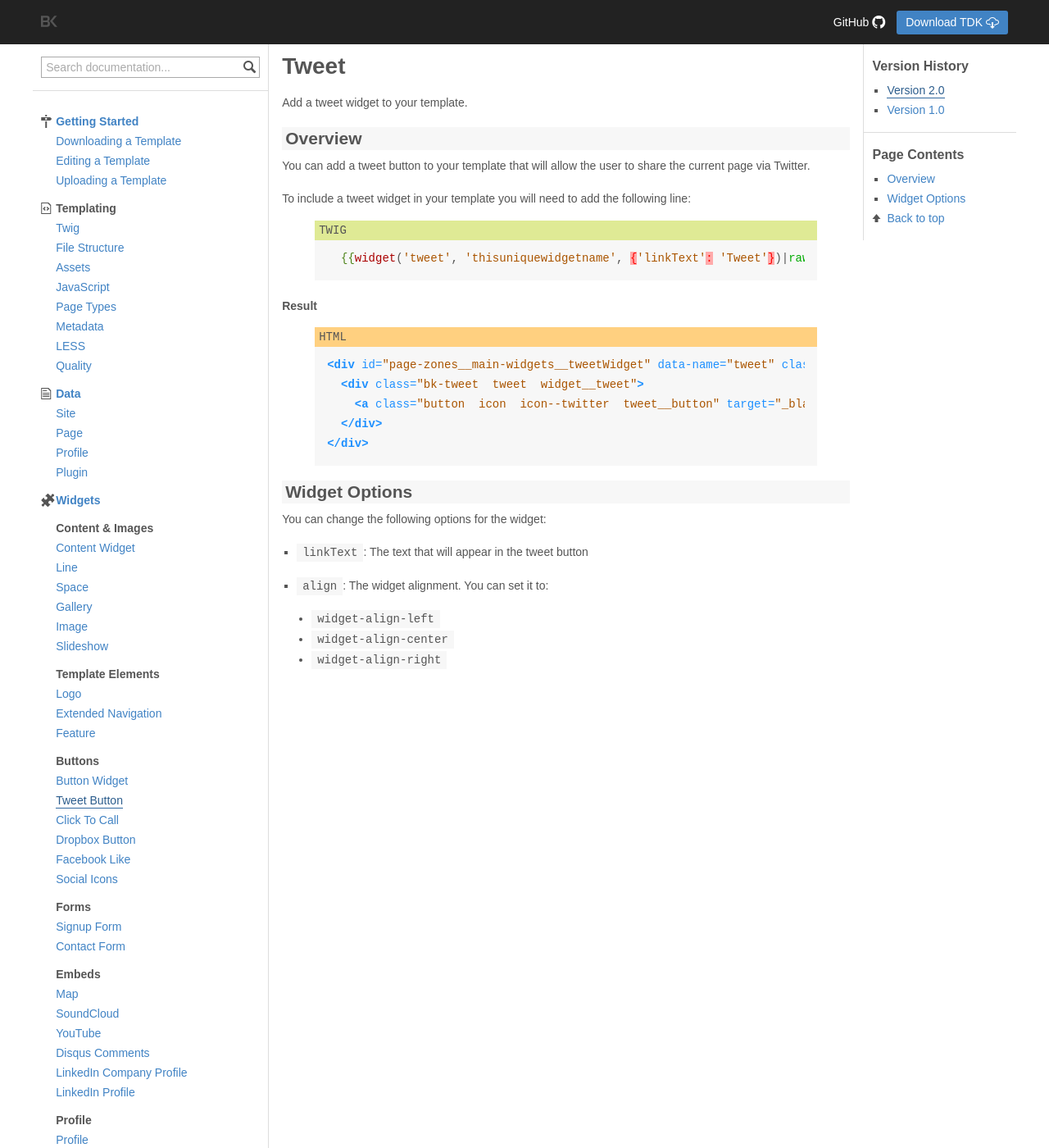
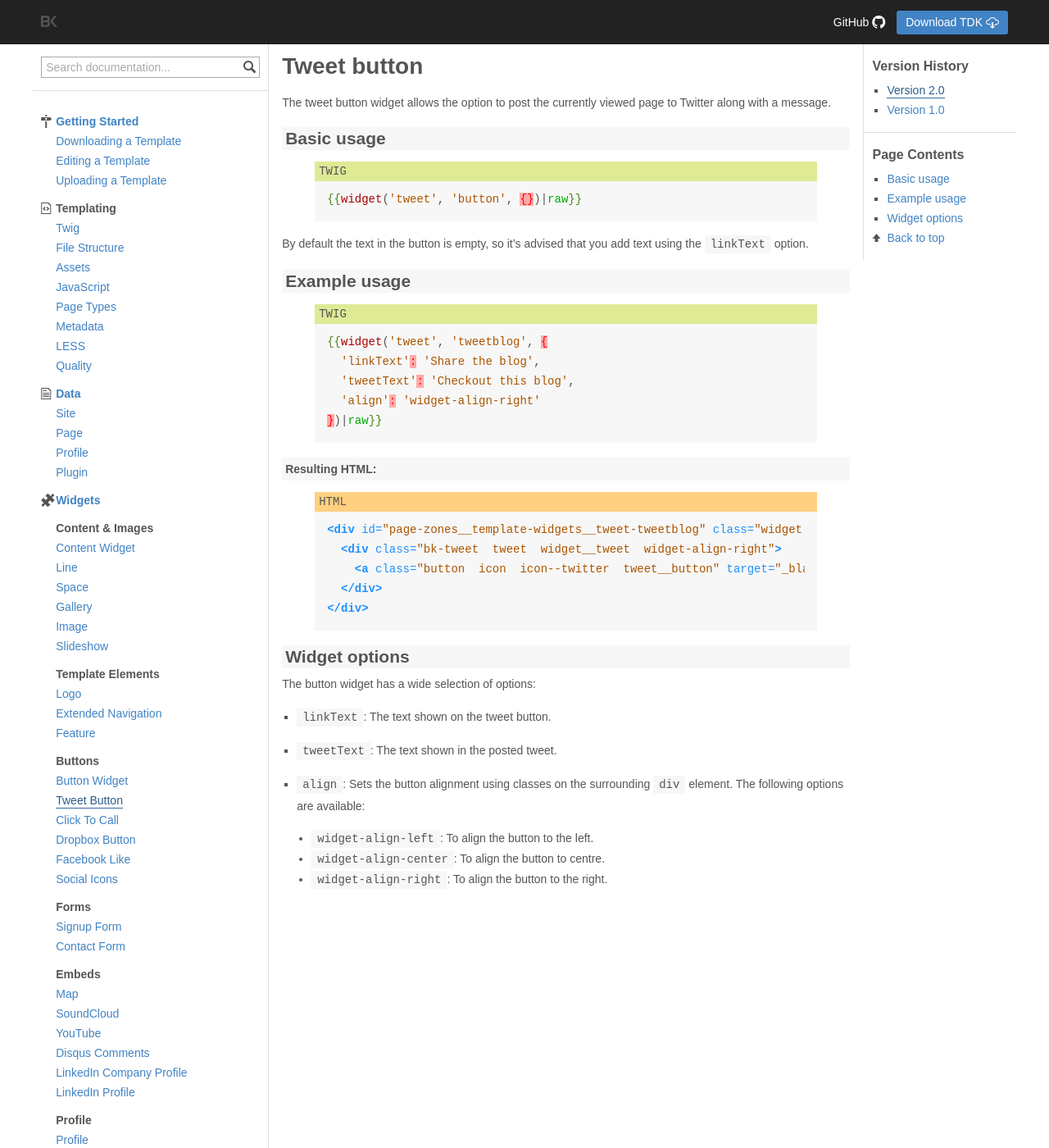
Before and after one commit to rusic/documentation, a Jekyll site: the page built from widgets/v2/tweet-button.md, in a window 1280 px wide and 1400 px high. Shown: the whole window at 82% size. Built offline with Jekyll 4.4.1, drawn with Linux system fonts in a browser that asks for light colours.

Commit message:
Amends to button widget, revised tweet button widget

````diff
--- a/widgets/v2/tweet-button.md
+++ b/widgets/v2/tweet-button.md
@@ -1,6 +1,6 @@
 ---
 layout: widget
-title: Tweet
+title: Tweet button
 searchable: true
 versions:
 - version: Version 2.0
@@ -9,45 +9,60 @@ versions:
   url: /widgets/v1/tweet-button/
 ---
 
-# Tweet
+# Tweet button
 
-Add a tweet widget to your template.
+The tweet button widget allows the option to post the currently viewed page to Twitter along with a message.
 
-## Overview
-
-You can add a tweet button to your template that will allow the user to share the current page via Twitter.
-
-To include a tweet widget in your template you will need to add the following line:
+## Basic usage
 
 {% highlight django %}
 {% raw %}
 
-  {{widget('tweet', 'thisuniquewidgetname', {'linkText': 'Tweet'})|raw}}
+{{widget('tweet', 'button', {})|raw}}
 
 {% endraw %}
 {% endhighlight %}
 
+By default the text in the button is empty, so it's advised that you add text using the ```linkText``` option.
 
-<h4>Result</h4>
+## Example usage
+
+{% highlight django %}
+{% raw %}
+
+{{widget('tweet', 'tweetblog', {
+  'linkText': 'Share the blog',
+  'tweetText': 'Checkout this blog',
+  'align': 'widget-align-right'
+})|raw}}
+
+{% endraw %}
+{% endhighlight %}
+
+#### Resulting HTML:
+
 {% highlight html %}
 {% raw %}
 
-<div id="page-zones__main-widgets__tweetWidget" data-name="tweet" class="widget  widget--zone-widget">
-  <div class="bk-tweet  tweet  widget__tweet">
-    <a class="button  icon  icon--twitter  tweet__button" target="_blank" href="https://twitter.com/share?text=&amp;url=">Tweet</a>
+<div id="page-zones__template-widgets__tweet-tweetblog" class="widget  widget--template-widget" data-widget-type="tweet">
+  <div class="bk-tweet  tweet  widget__tweet  widget-align-right">
+    <a class="button  icon  icon--twitter  tweet__button" target="_blank" href="https://twitter.com/share?text=Checkout this blog&amp;url=">Share the blog</a>
   </div>
 </div>
 
 {% endraw %}
 {% endhighlight %}
 
-## Widget Options
+## Widget options
 
-You can change the following options for the widget:
+The button widget has a wide selection of options:
 
-* ```linkText```: The text that will appear in the tweet button
+* ```linkText```: The text shown on the tweet button.
 
-* ```align```: The widget alignment. You can set it to:
-  * ```widget-align-left```
-  * ```widget-align-center```
-  * ```widget-align-right```
+* ```tweetText```: The text shown in the posted tweet.
+
+* ```align```: Sets the button alignment using classes on the surrounding ```div``` element. The following options are available:
+
+  * ```widget-align-left```: To align the button to the left.
+  * ```widget-align-center```: To align the button to centre.
+  * ```widget-align-right```: To align the button to the right.
````
Also changed, not shown: widgets/v2/button-widget.md (+1 -1 lines).
